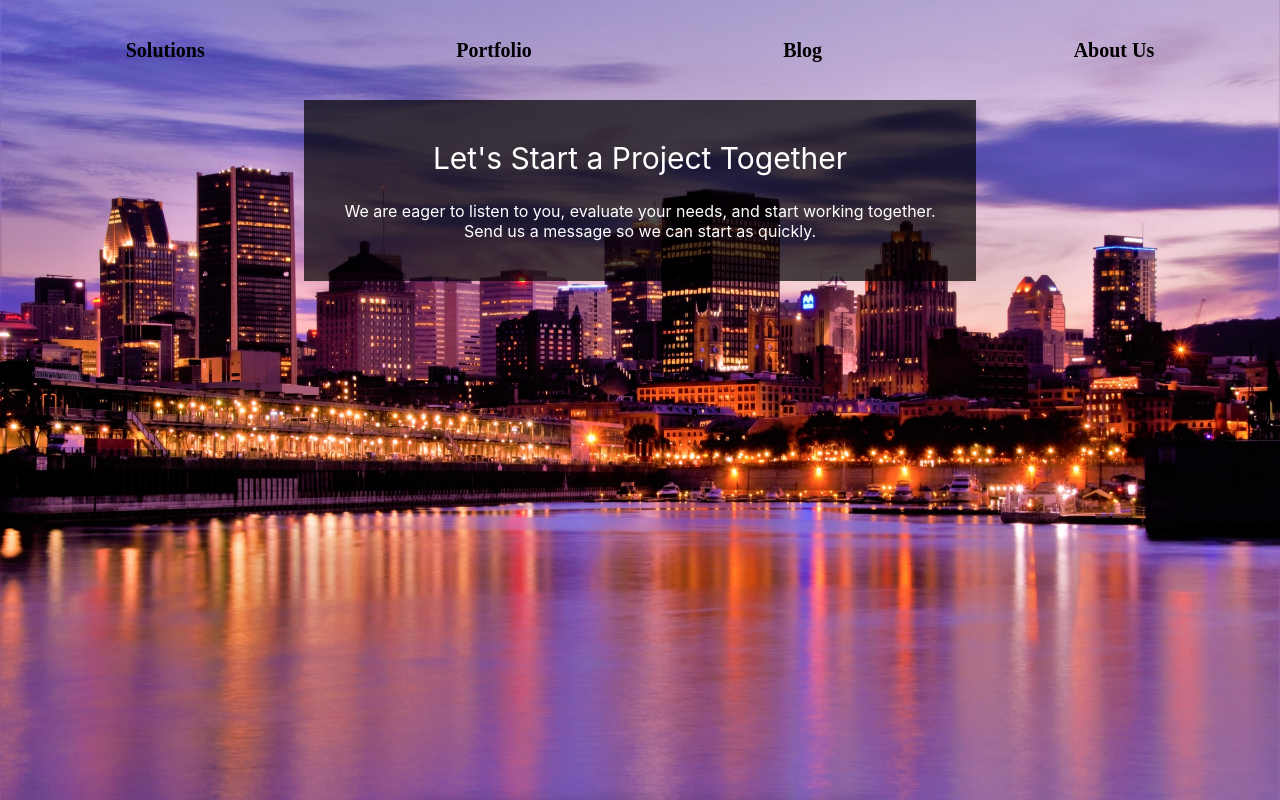
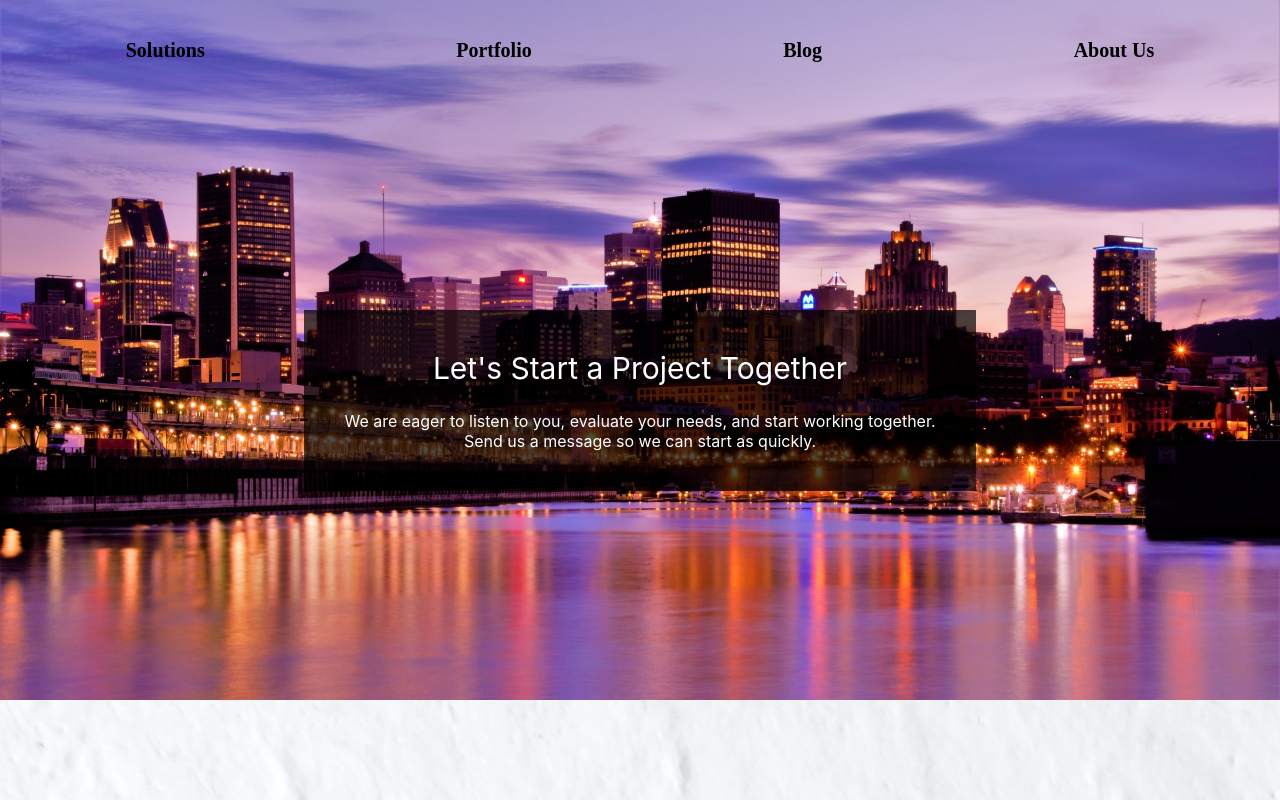
Before and after one commit to Ajmasta/sophia, a Next.js app: page /contact in a window 1280 px wide. Shown: the top 800 px of the page. Built offline with nearby package versions, Linux system fonts and the light colour scheme.

Commit message:
made fixed text

```diff
--- a/components/aboutUs.js
+++ b/components/aboutUs.js
@@ -52,7 +52,7 @@ const AboutUs = () => {
 
 
         <Link href="contact"><Button className={styles.submitButton}> Start a Project </Button></Link>
-        <Link href="contact"><Button className={styles.submitButton}> Meet Our Team</Button></Link>
+        <Link href="contact"><Button  className={styles.submitButton}> Meet Our Team</Button></Link>
 
         <Link href="contact"><Button className={styles.submitButton}> Learn About Our Process</Button></Link>
 
--- a/components/contactUs.module.css
+++ b/components/contactUs.module.css
@@ -1,5 +1,5 @@
 .container {
-  min-height: 700px;
+  min-height: 100vh;
   display: flex;
   flex-direction: column;
   align-items: center;
@@ -9,8 +9,10 @@
   background-color: black;
   width: 100%;
   padding-bottom: 50px;
-
+  position: relative;
   background-attachment: scroll;
+  background-color: transparent;
+  background-image: url("../public/images/whitePaper.jpg");
 }
 
 .formContainer {
@@ -89,8 +91,7 @@
   background-color: rgba(0, 0, 0, 0.7);
   color: white;
   padding: 40px;
-  position: absolute;
-  top: 100px;
+  margin-top: 100px;
   text-align: center;
 }
 
--- a/components/fixedBackground.js
+++ b/components/fixedBackground.js
@@ -5,24 +5,14 @@ import Image from "next/image";
 
 
 const FixedBackground = (props) => {
-    const [height,setHeight] = useState(0)
-    useEffect(()=>{
-        const setScroll=()=>{
-            const div = document.getElementById("specialScroll")
-           setHeight(pageYOffset)
 
-            }
-
-    const setAnimation = () => window.requestAnimationFrame(setScroll)
-        window.addEventListener("scroll",setAnimation,{passive:true} )
-
-        return ()=>{ window.removeEventListener("scroll",setScroll,{passive:true})}
-    },[])
 return (
 <>
     <div className={styles.specialScroll} >
     <img src="/images/montrealNight2.jpg" width={1200} height={800}  loading="lazy" className={styles.image} alt="montreal at night" />
-    {props.children}
+        <div className={styles.propsContainer}>
+                {props.children}
+        </div>
     </div>
 
 
--- a/components/fixedBackground.module.css
+++ b/components/fixedBackground.module.css
@@ -12,6 +12,9 @@
   flex-wrap: wrap;
   position: relative;
   overflow: hidden;
+}
+.propsContainer {
+  position: fixed;
 }
 .image {
   object-fit: cover;
```
Also changed, not shown: components/contactUs.js (+3 -8 lines).
